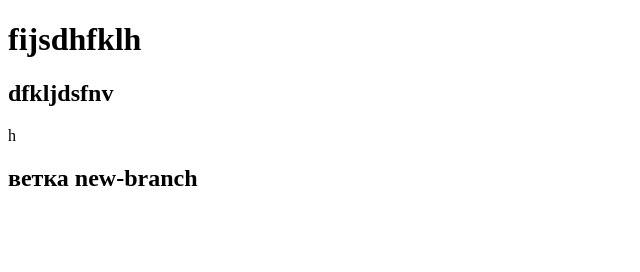
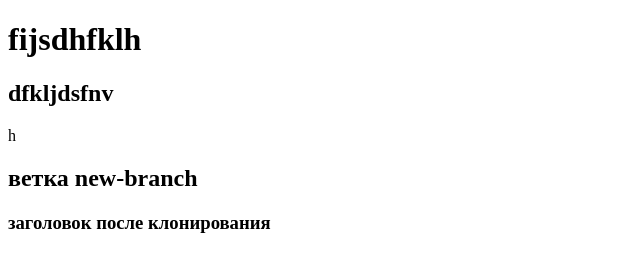
Before and after one commit to wthxtzy/new-repo, a plain HTML site: page index.html in a window 1280 px wide. Shown: the whole page, without its empty margins (0-640 px from the left). Drawn offline with Linux system fonts and the light colour scheme.

Commit message:
commit after cloning

```diff
--- a/index.html
+++ b/index.html
@@ -9,5 +9,6 @@
     <h1>fijsdhfklh</h1>
     <h2>dfkljdsfnv</h2>h
     <h2>ветка new-branch</h2>
+    <h3>заголовок после клонирования</h3>
 </body>
 </html>
```
